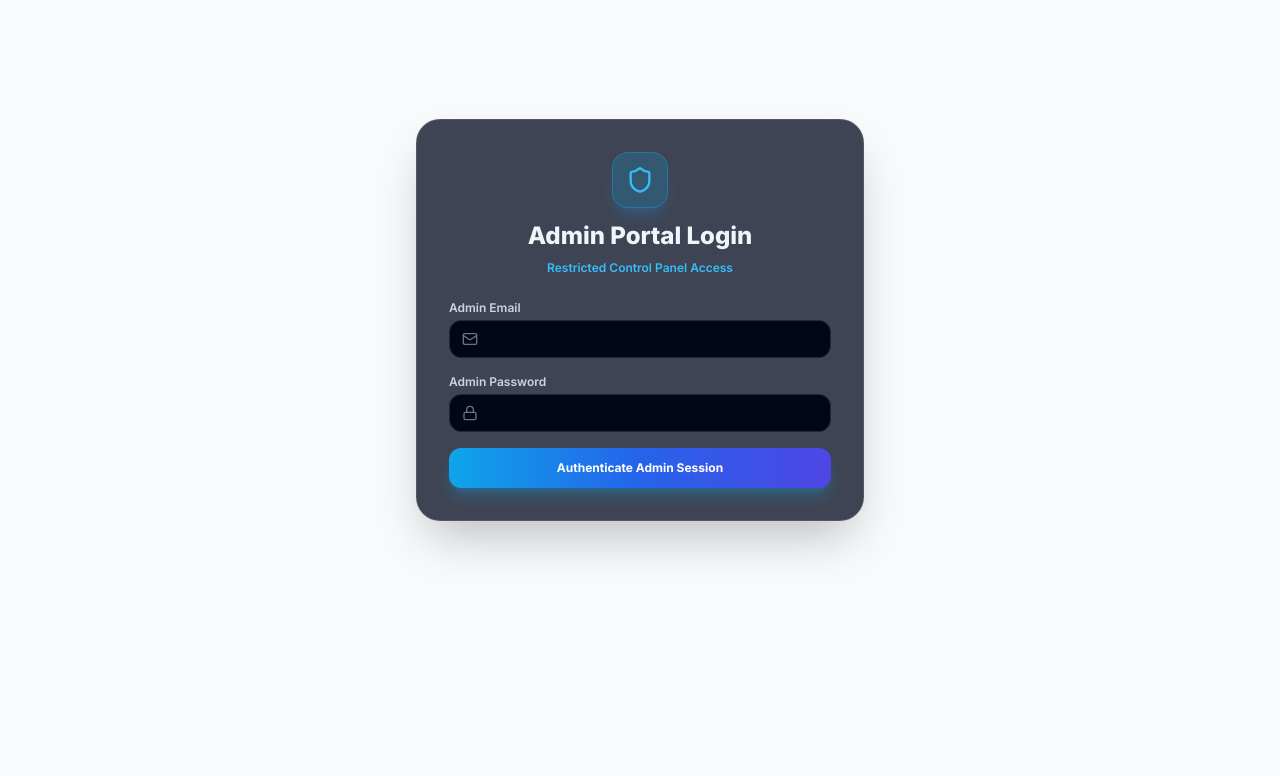
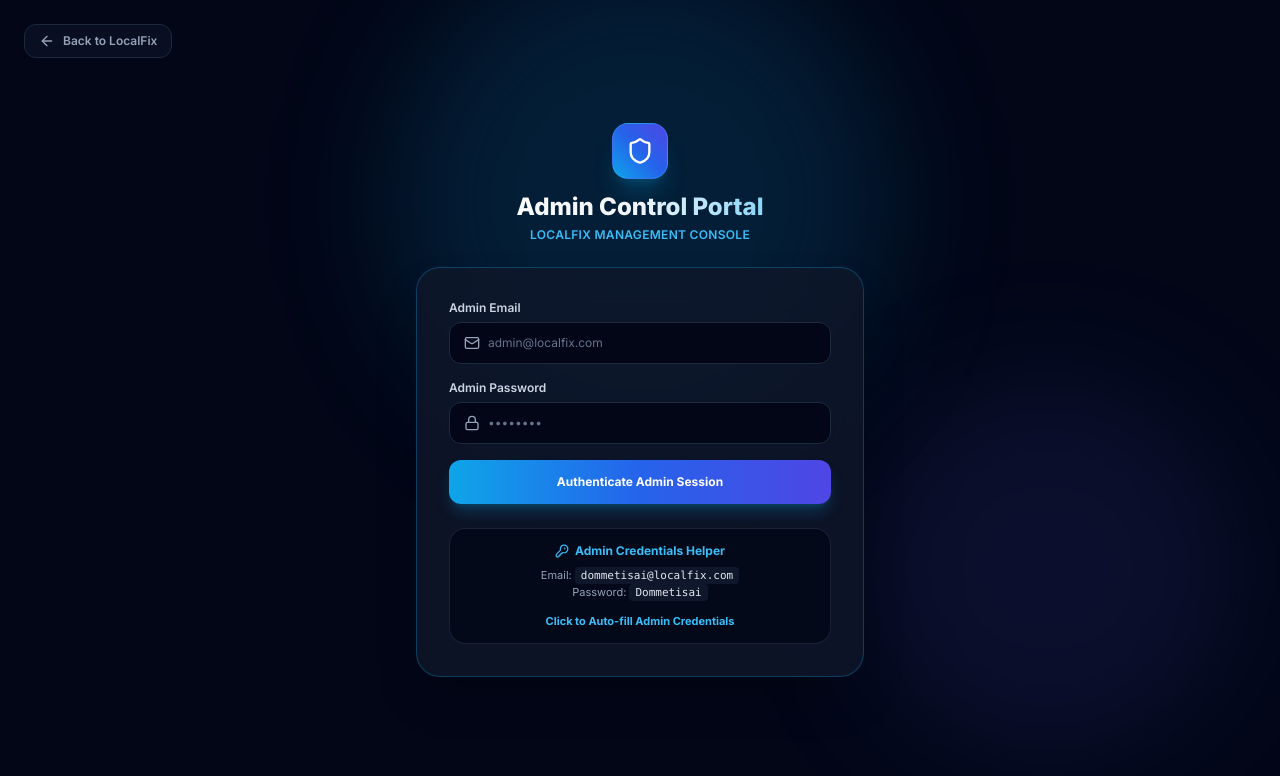
Before and after one commit to dommetisai10/localfix, a React (Vite) app in the folder frontend/: page /admin/login in a window 1280 px wide. Shown: the top 776 px of the page. Built offline with nearby package versions, Linux system fonts and the light colour scheme; no server answers.

Commit message:
Enhance AdminLoginPage UI with full dark background, glow effects, back button, and credentials helper card

```diff
--- a/frontend/src/pages/AdminLoginPage.jsx
+++ b/frontend/src/pages/AdminLoginPage.jsx
@@ -1,6 +1,6 @@
 import React, { useState } from 'react';
-import { useNavigate } from 'react-router-dom';
-import { Shield, Lock, Mail } from 'lucide-react';
+import { Link, useNavigate } from 'react-router-dom';
+import { Shield, Lock, Mail, Wrench, ArrowLeft, KeyRound } from 'lucide-react';
 import { useAuth } from '../context/AuthContext';
 import { useNotification } from '../context/NotificationContext';
 import api from '../services/api';
@@ -34,42 +34,73 @@
     }
   };
 
+  const handleFillCredentials = () => {
+    setEmail('dommetisai@localfix.com');
+    setPassword('Dommetisai');
+  };
+
   return (
-    <div className="min-h-[80vh] flex items-center justify-center px-4 py-12">
-      <div className="glass-panel p-8 rounded-3xl border border-sky-500/30 max-w-md w-full space-y-6 shadow-2xl">
-        <div className="text-center space-y-2">
-          <div className="w-14 h-14 rounded-2xl bg-sky-500/20 text-sky-400 border border-sky-500/40 flex items-center justify-center mx-auto mb-3 shadow-lg shadow-sky-500/20">
+    <div className="min-h-screen bg-slate-950 text-slate-100 flex flex-col items-center justify-center relative overflow-hidden p-4">
+      {/* Background Ambient Glows */}
+      <div className="absolute top-1/4 left-1/2 -translate-x-1/2 -translate-y-1/2 w-[500px] h-[500px] bg-sky-500/15 rounded-full blur-3xl pointer-events-none" />
+      <div className="absolute bottom-10 right-10 w-96 h-96 bg-indigo-500/10 rounded-full blur-3xl pointer-events-none" />
+
+      {/* Top Navigation */}
+      <div className="absolute top-6 left-6">
+        <Link
+          to="/"
+          className="flex items-center gap-2 text-xs font-semibold text-slate-400 hover:text-sky-400 transition-colors bg-slate-900/60 border border-slate-800 px-3.5 py-2 rounded-xl backdrop-blur-md"
+        >
+          <ArrowLeft className="w-4 h-4" />
+          <span>Back to LocalFix</span>
+        </Link>
+      </div>
+
+      <div className="w-full max-w-md space-y-6 relative z-10 my-auto">
+        {/* Brand Header */}
+        <div className="text-center space-y-3">
+          <div className="w-14 h-14 rounded-2xl bg-gradient-to-tr from-sky-500 via-blue-600 to-indigo-600 text-white flex items-center justify-center mx-auto shadow-xl shadow-sky-500/20 border border-sky-400/30">
             <Shield className="w-7 h-7" />
           </div>
-          <h1 className="text-2xl font-extrabold text-slate-100">Admin Portal Login</h1>
-          <p className="text-xs text-sky-400 font-semibold">Restricted Control Panel Access</p>
+          <div>
+            <h1 className="text-2xl font-black bg-gradient-to-r from-white via-slate-100 to-sky-400 bg-clip-text text-transparent">
+              Admin Control Portal
+            </h1>
+            <p className="text-xs text-sky-400 font-semibold tracking-wide uppercase mt-1">
+              LocalFix Management Console
+            </p>
+          </div>
         </div>
 
+        {/* Login Card */}
+        <div className="bg-slate-900/80 backdrop-blur-xl p-8 rounded-3xl border border-sky-500/30 shadow-2xl space-y-6">
           <form onSubmit={handleAdminLogin} className="space-y-4 text-xs">
-          <div className="space-y-1">
+            <div className="space-y-1.5">
               <label className="font-semibold text-slate-300">Admin Email</label>
-            <div className="flex items-center gap-2 bg-slate-950 border border-slate-800 rounded-xl px-3 py-2.5 focus-within:border-sky-500/50">
-              <Mail className="w-4 h-4 text-slate-500 shrink-0" />
+              <div className="flex items-center gap-2 bg-slate-950 border border-slate-800 rounded-xl px-3.5 py-3 focus-within:border-sky-500/60 transition-colors">
+                <Mail className="w-4 h-4 text-slate-400 shrink-0" />
                 <input
                   type="email"
                   required
                   value={email}
                   onChange={(e) => setEmail(e.target.value)}
-                className="bg-transparent text-slate-100 outline-none w-full"
+                  placeholder="admin@localfix.com"
+                  className="bg-transparent text-slate-100 placeholder-slate-500 outline-none w-full"
                 />
               </div>
             </div>
 
-          <div className="space-y-1">
+            <div className="space-y-1.5">
               <label className="font-semibold text-slate-300">Admin Password</label>
-            <div className="flex items-center gap-2 bg-slate-950 border border-slate-800 rounded-xl px-3 py-2.5 focus-within:border-sky-500/50">
-              <Lock className="w-4 h-4 text-slate-500 shrink-0" />
+              <div className="flex items-center gap-2 bg-slate-950 border border-slate-800 rounded-xl px-3.5 py-3 focus-within:border-sky-500/60 transition-colors">
+                <Lock className="w-4 h-4 text-slate-400 shrink-0" />
                 <input
                   type="password"
                   required
                   value={password}
                   onChange={(e) => setPassword(e.target.value)}
-                className="bg-transparent text-slate-100 outline-none w-full"
+                  placeholder="••••••••"
+                  className="bg-transparent text-slate-100 placeholder-slate-500 outline-none w-full"
                 />
               </div>
             </div>
@@ -77,11 +108,32 @@
             <button
               type="submit"
               disabled={loading}
-            className="w-full py-3 rounded-xl bg-gradient-to-r from-sky-500 via-blue-600 to-indigo-600 hover:opacity-90 text-white font-bold text-xs shadow-lg shadow-sky-500/30 transition-all"
+              className="w-full py-3.5 rounded-xl bg-gradient-to-r from-sky-500 via-blue-600 to-indigo-600 hover:from-sky-400 hover:to-indigo-500 text-white font-bold text-xs shadow-lg shadow-sky-500/25 transition-all active:scale-[0.99]"
             >
-            {loading ? 'Verifying Credentials...' : 'Authenticate Admin Session'}
+              {loading ? 'Verifying Admin Privileges...' : 'Authenticate Admin Session'}
             </button>
           </form>
+
+          {/* Quick Admin Helper Box */}
+          <div className="bg-slate-950/70 border border-slate-800/80 rounded-2xl p-3.5 space-y-2 text-center text-xs">
+            <div className="flex items-center justify-center gap-1.5 text-sky-400 font-bold">
+              <KeyRound className="w-3.5 h-3.5" />
+              <span>Admin Credentials Helper</span>
+            </div>
+            <p className="text-[11px] text-slate-400">
+              Email: <code className="text-slate-200 bg-slate-900 px-1.5 py-0.5 rounded font-mono">dommetisai@localfix.com</code>
+              <br />
+              Password: <code className="text-slate-200 bg-slate-900 px-1.5 py-0.5 rounded font-mono">Dommetisai</code>
+            </p>
+            <button
+              type="button"
+              onClick={handleFillCredentials}
+              className="text-[11px] font-bold text-sky-400 hover:underline pt-1 block mx-auto"
+            >
+              Click to Auto-fill Admin Credentials
+            </button>
+          </div>
+        </div>
       </div>
     </div>
   );
```
Lines whose indentation alone changed are shown as unchanged.
